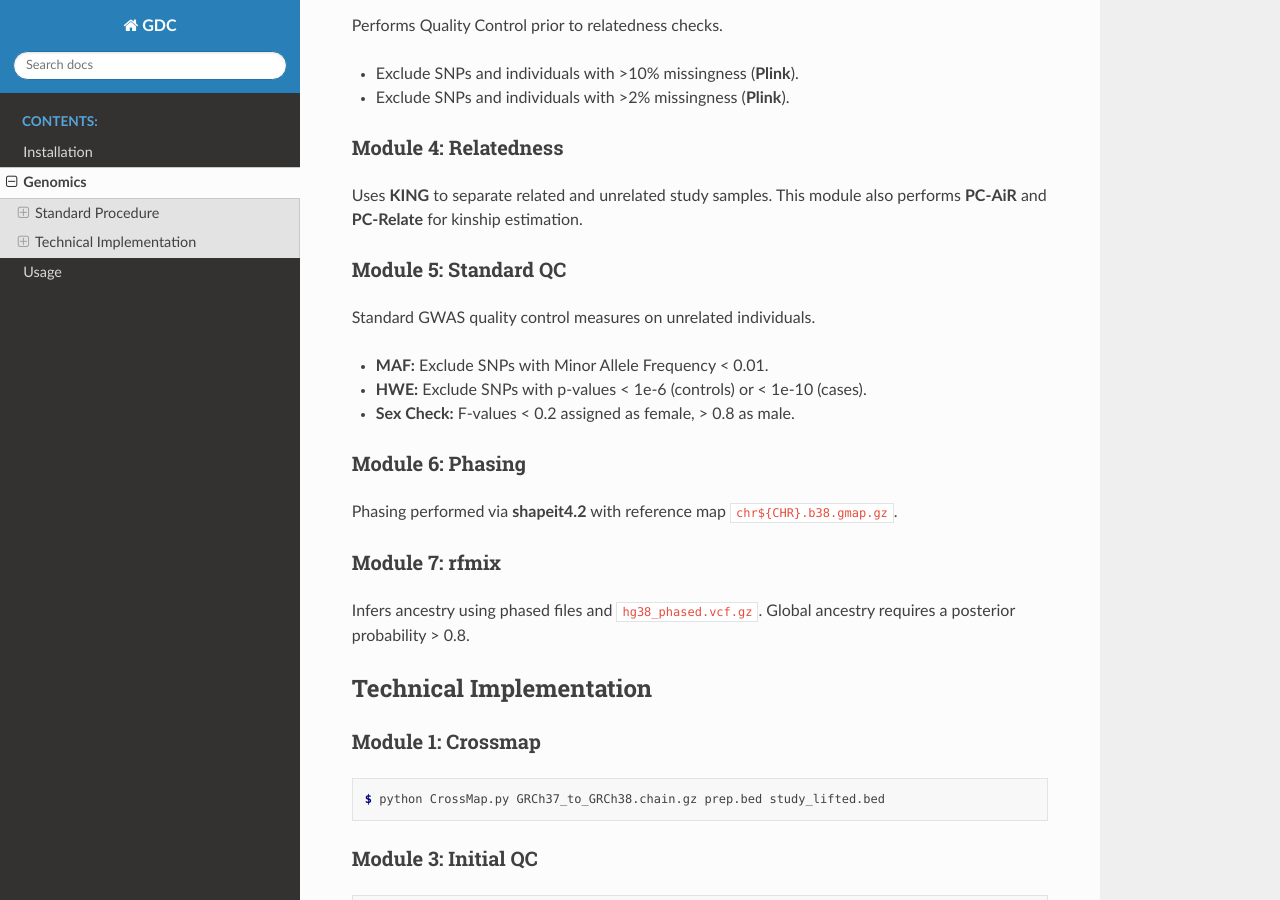
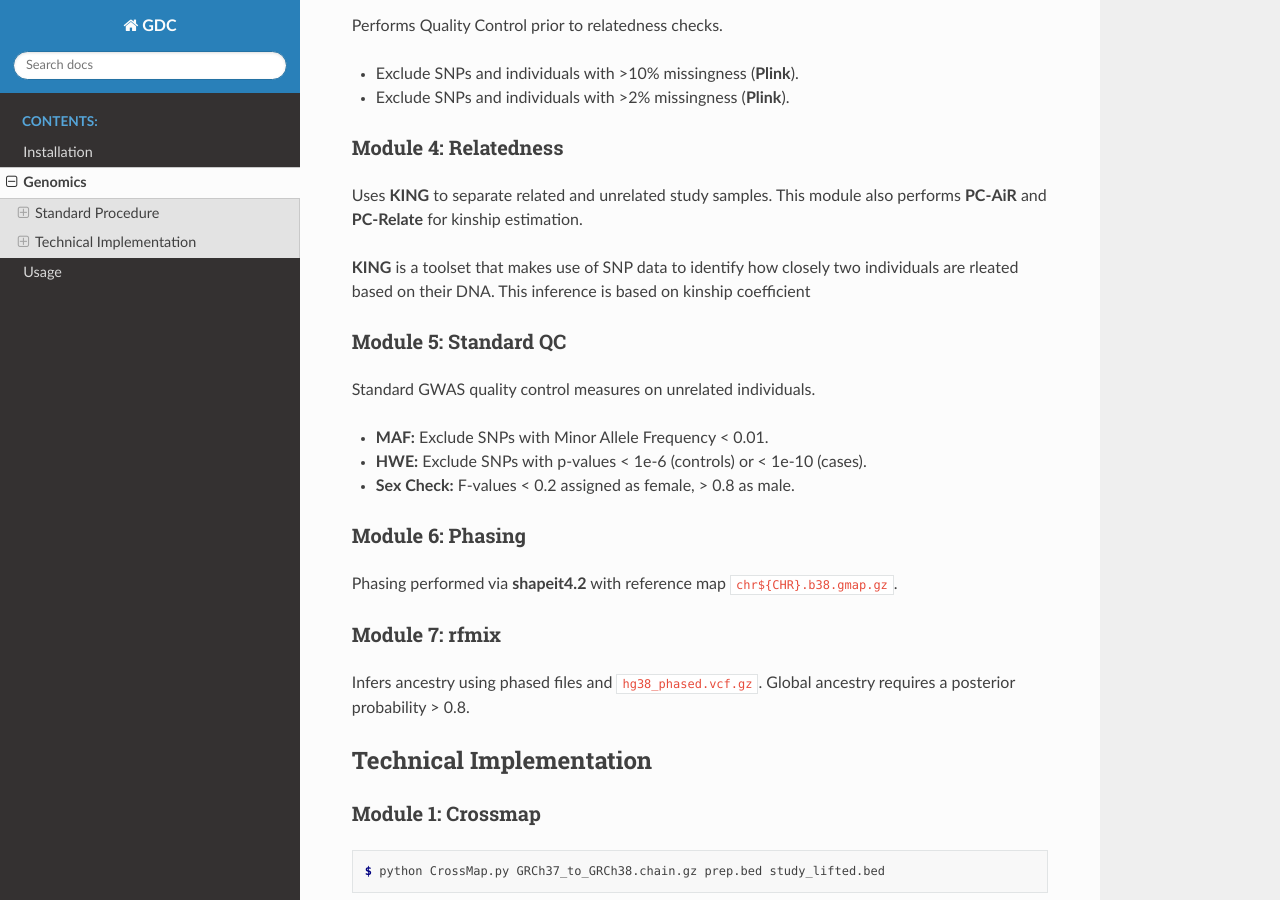
Before and after one commit to and02709/GDC, a Sphinx documentation site: the page built from docs/genomics.rst, in a window 1280 px wide and 900 px high, scrolled down 1209 px. Built offline with Sphinx 7.4.7 and the Read the Docs theme 3.1.0, drawn with Linux system fonts in a browser that asks for light colours; pages that are not in the unit, such as notebooks, are missing from menus.

Commit message:
Update genomics.rst

```diff
--- a/docs/genomics.rst
+++ b/docs/genomics.rst
@@ -35,6 +35,8 @@ Performs Quality Control prior to relatedness checks.
 Module 4: Relatedness
 ~~~~~~~~~~~~~~~~~~~~~
 Uses **KING** to separate related and unrelated study samples. This module also performs **PC-AiR** and **PC-Relate** for kinship estimation.
+
+**KING** is a toolset that makes use of SNP data to identify how closely two individuals are rleated based on their DNA.  This inference is based on kinship coefficient
 
 Module 5: Standard QC
 ~~~~~~~~~~~~~~~~~~~~~
```
